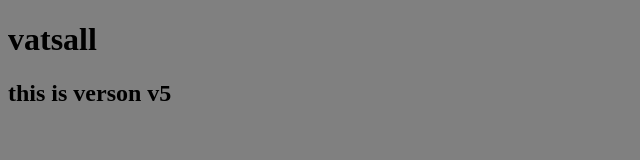
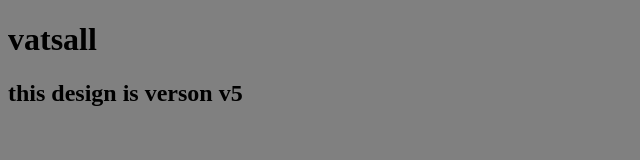
Before and after one commit to vatsaljoshi22/gitpreactise, a plain HTML site: page index.html in a window 1280 px wide. Shown: the whole page, without its empty margins (0-640 px from the left). Drawn offline with Linux system fonts and the light colour scheme.

```diff
--- a/index.html
+++ b/index.html
@@ -8,6 +8,6 @@
 </head>
 <body>
     <h1>vatsall</h1>
-    <h2>this is verson v5</h2>
+    <h2>this design is verson v5</h2>
 </body>
 </html>
```
